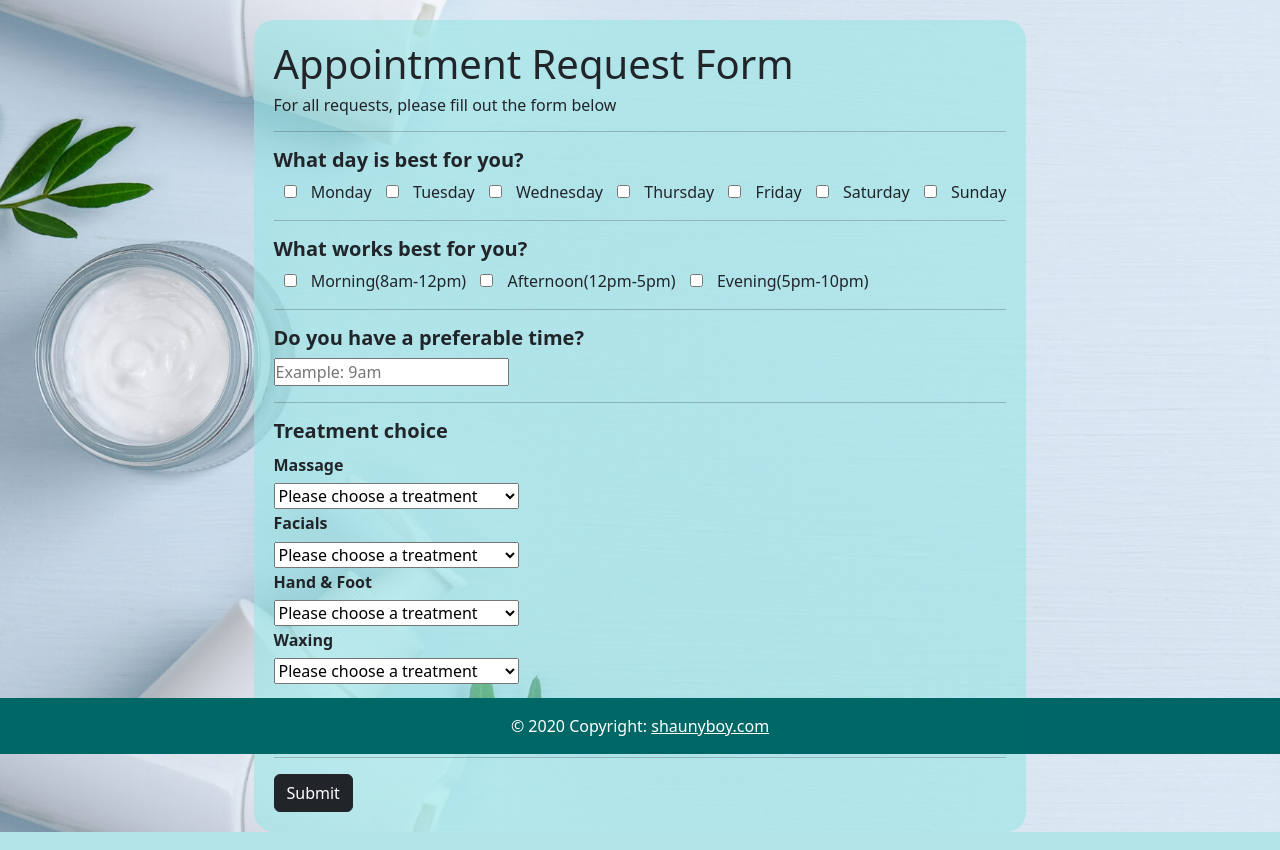
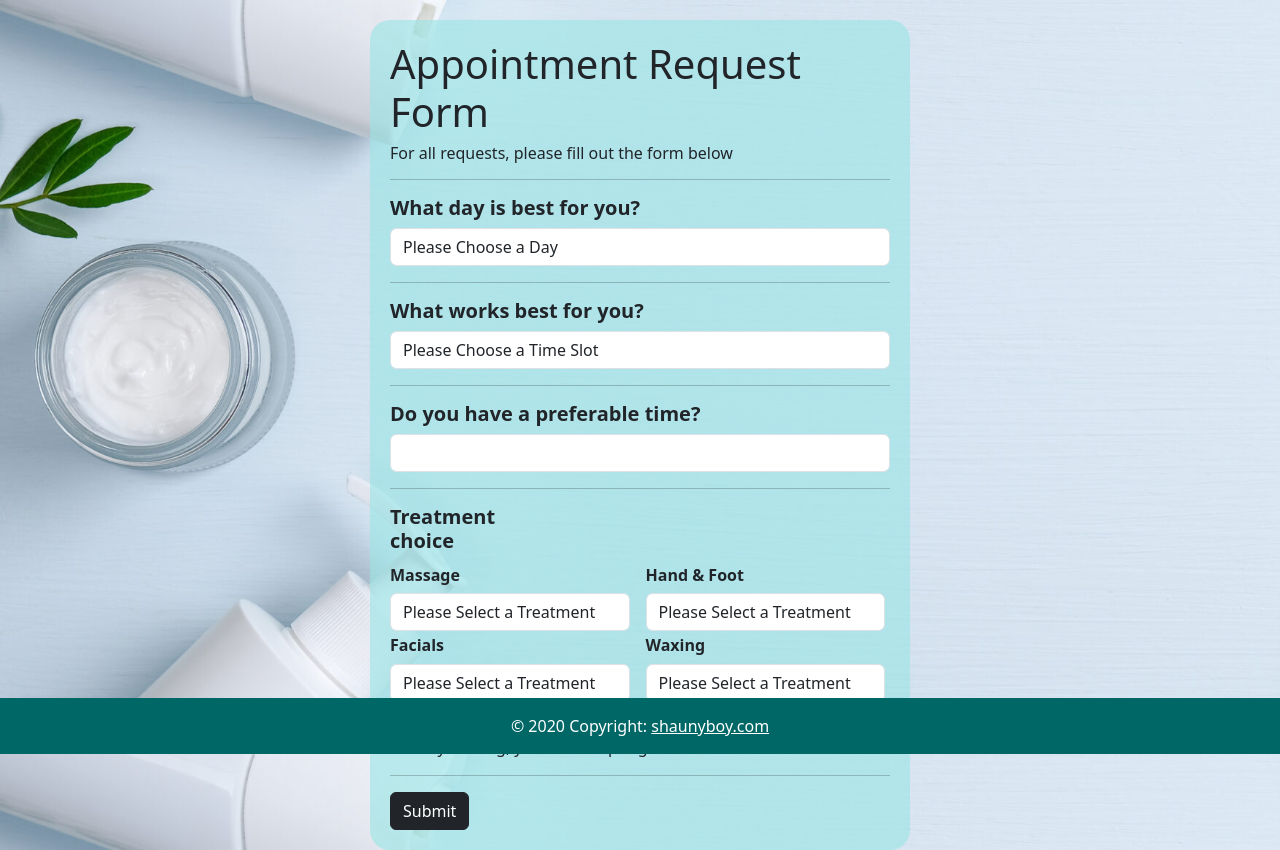
Before and after one commit to Gukkon/salonapp, a Flask app: page /bookings in a window 1280 px wide. Shown: the part 46-896 px from the top of the page. Run offline with Flask 3, Linux system fonts and the light colour scheme; some web fonts are replaced.

Commit message:
massive update to forms and html

```diff
--- a/Salon_app/forms.py
+++ b/Salon_app/forms.py
@@ -1,10 +1,11 @@
 from flask_wtf import FlaskForm
-from wtforms import StringField, SubmitField, PasswordField, BooleanField
+from wtforms import StringField, SubmitField, PasswordField, BooleanField, SelectField, RadioField
 from wtforms.validators import DataRequired, Length, Email, EqualTo, ValidationError
 from Salon_app.models import User
+from wtforms_alchemy import QuerySelectMultipleField
 
 
-# Create a form Class 1 (Registration)
+# Create a form Class 1 (Registration Form)
 
 class RegistrationForm(FlaskForm):
         name = StringField('Name', validators=[DataRequired(), Length(min=2, max=20)])
@@ -27,10 +28,65 @@ class RegistrationForm(FlaskForm):
 
 
 
-# Create a form Class 2 (Log in)
+# Create a form Class 2 (Log in Form)
 
 class LoginForm(FlaskForm):
         username = StringField('Username', validators=[DataRequired(), Length(min=5, max=20)])
         password = PasswordField('Password', validators=[DataRequired()])
         remember = BooleanField('Remember Me')
         submit = SubmitField('Log In')
+
+
+# Form Class 3 (Booking form)
+
+class BookingForm(FlaskForm):
+        day = SelectField(
+                choices=[
+                        ('','Please Choose a Day'),
+                        ('Monday','Monday'),
+                        ('Tuesday','Tuesday'),
+                        ('Wednesday','Wednesday'),
+                        ('Thursday','Thursday'),
+                        ('Friday','Friday'),
+                        ('Saturday','Saturday'),
+                        ('Sunday','Sunday')])
+
+        timeFrame = SelectField(
+                choices=[
+                        ('','Please Choose a Time Slot'),
+                        ('Morning(8am-12pm)','Morning(8am-12pm)'),
+                        ('Afternoon(12pm-5pm)','Afternoon(12pm-5pm)'),
+                        ('Evening(5pm-10pm)','Evening(5pm-10pm)')])
+
+        time = StringField(validators=[DataRequired(), Length(max=3)])
+
+        massage = SelectField(u'Massage',
+                          choices=[
+                                ('','Please Select a Treatment'),
+                                ('Body Radiance','Body Radiance'),
+                                ('Deep Tissue','Deep Tissue'),
+                                ('Sports Massage','Sports Massage')])
+
+        facials = SelectField(u'Facials',
+                          choices=[
+                                ('','Please Select a Treatment'),
+                                ('Dermaplane Facial','Dermaplane Facial'),
+                                ('Microneedling Facial','Microneedling Facial'),
+                                ('Biotec Facial','Biotec Facial')])
+
+        handFoot = SelectField(u'Hand & Foot',
+                          choices=[
+                                ('','Please Select a Treatment'),
+                                ('Manicure','Manicure'),
+                                ('Pedicure','Pedicure'),
+                                ('Ultimate Foot Transformation','Ultimate Foot Transformation')])
+
+        waxing = SelectField(u'Waxing',
+                          choices=[
+                                ('','Please Select a Treatment'),
+                                ('Bikini Wax','Bikini Wax'),
+                                ('Full Leg Wax','Full Leg Wax'),
+                                ('Mens Ultimate Ritual','Mens Ultimate Ritual')])
+        terms = BooleanField('By clicking, you are accepting our Terms and Conditions', validators=[DataRequired()])
+
+        submit = SubmitField()
--- a/Salon_app/routes.py
+++ b/Salon_app/routes.py
@@ -1,7 +1,7 @@
 import os
-from flask import render_template, flash, redirect, url_for
+from flask import render_template, flash, redirect, url_for, request
 from Salon_app import app, db, bcrypt
-from Salon_app.forms import RegistrationForm, LoginForm, ValidationError
+from Salon_app.forms import RegistrationForm, LoginForm, ValidationError, BookingForm
 from Salon_app.models import User
 from flask_login import login_user, current_user, logout_user, login_required
 
@@ -65,6 +65,11 @@ def logout():
     return render_template("logout.html")
 
 
-@app.route('/bookings')
+@app.route('/bookings', methods=['GET','POST'])
 def bookings():
-    return render_template("bookings.html")
+    form = BookingForm()
+    if form.validate_on_submit():
+        result = request.form
+        return redirect(url_for('account'), result=result)
+    else:
+        return render_template("bookings.html", form=form)
--- a/Salon_app/static/css/styles.css
+++ b/Salon_app/static/css/styles.css
@@ -173,6 +173,7 @@ p {
 }
 
 .form-content {
+    width: 540px;
     padding: 20px;
     margin-top: 20px;
     border-radius: 20px;
@@ -188,8 +189,14 @@ p {
 }
 
 .trt-chk {
+    width: 30%;
+}
+
+.grid {
+    width: 330%;
     display: grid;
-    width: 30%;
+    grid-template-columns: 1fr 1fr;
+    gap: 1em;
 }
 
 .trt-chk h6 {
--- a/Salon_app/templates/bookings.html
+++ b/Salon_app/templates/bookings.html
@@ -4,7 +4,7 @@
 
 <div class="form-wrapper">
     <div class="form-container">
-        <form class="form-content" action="" name="booking" method="post">
+        <form class="form-content" action="/bookings" name="booking" method="post">
             <div class="fm-title">
                 <h1>Appointment Request Form</h1>
                 <h6>For all requests, please fill out the form below</h6>
@@ -13,70 +13,173 @@
             <div class="fm-input">
                 <div class="days">
                     <h5><strong>What day is best for you?</strong></h5>
-                    <input type="checkbox" value="Monday"> Monday
-                    <input type="checkbox" value="Tuesday"> Tuesday
-                    <input type="checkbox" value="Wednesday"> Wednesday
-                    <input type="checkbox" value="Thursday"> Thursday
-                    <input type="checkbox" value="Friday"> Friday
-                    <input type="checkbox" value="Saturday"> Saturday
-                    <input type="checkbox" value="Sunday"> Sunday
+                    {% if form.day.errors %}
+                    {{ form.day(class="form-control form-control-md is-invalid required") }}
+                    <div class="invalid-feedback">
+                        {% for error in form.day.errors %}
+                            <span>{{  error }}</span>
+                        {% endfor %}
+                    </div>
+                {% else %}
+                    {{ form.day(class="form-control form-control-md required") }}
+                {% endif %}
+
+                    <!-- <input type="checkbox" name="day" value="Monday"> Monday
+                    <input type="checkbox" name="day" value="Tuesday"> Tuesday
+                    <input type="checkbox" name="day" value="Wednesday"> Wednesday
+                    <input type="checkbox" name="day" value="Thursday"> Thursday
+                    <input type="checkbox" name="day" value="Friday"> Friday
+                    <input type="checkbox" name="day" value="Saturday"> Saturday
+                    <input type="checkbox" name="day" value="Sunday"> Sunday -->
                 </div>
                 <hr>
 
                 <div class="time-frame">
                     <h5><strong>What works best for you?</strong></h5>
-                    <input type="checkbox" value="Monday"> Morning(8am-12pm)
-                    <input type="checkbox" value="Tuesday"> Afternoon(12pm-5pm)
-                    <input type="checkbox" value="Wednesday"> Evening(5pm-10pm)
+                    {% if form.timeFrame.errors %}
+                    {{ form.timeFrame(class="form-control form-control-md is-invalid required") }}
+                    <div class="invalid-feedback">
+                        {% for error in form.timeFrame.errors %}
+                            <span>{{  error }}</span>
+                        {% endfor %}
+                    </div>
+                {% else %}
+                    {{ form.timeFrame(class="form-control form-control-md required") }}
+                {% endif %}
+
+                    <!-- <input type="checkbox" name="timefm" value="Monday"> Morning(8am-12pm)
+                    <input type="checkbox" name="timefm" value="Tuesday"> Afternoon(12pm-5pm)
+                    <input type="checkbox" name="timefm" value="Wednesday"> Evening(5pm-10pm) -->
                 </div>
                 <hr>
 
-
                 <div class="time">
                     <h5><strong>Do you have a preferable time?</strong></h5>
-                    <input type="text" placeholder="Example: 9am" required>
+                    {% if form.time.errors %}
+                    {{ form.time(class="form-control form-control-md is-invalid required") }}
+                    <div class="invalid-feedback">
+                        {% for error in form.time.errors %}
+                            <span>{{  error }}</span>
+                        {% endfor %}
+                    </div>
+                {% else %}
+                    {{ form.time(class="form-control form-control-md required") }}
+                {% endif %}
+
+                    <!-- <input type="text" placeholder="Example: 9am" required> -->
                 </div>
                 <hr>
 
                 <div class="trt-chk">
                     <h5><strong>Treatment choice</strong></h5>
+                    <div class="grid">
+                        <div class="g1">
                     <h6>Massage</h6>
-                    <select name="Massage" id="Massage">
+                    {% if form.massage.errors %}
+                    {{ form.massage(class="form-control form-control-md is-invalid required") }}
+                    <div class="invalid-feedback">
+                        {% for error in form.massage.errors %}
+                            <span>{{  error }}</span>
+                        {% endfor %}
+                    </div>
+                {% else %}
+                    {{ form.massage(class="form-control form-control-md required") }}
+                {% endif %}
+
+
+                    <!-- <select name="Massage" id="Massage">
                         <option selected disabled>Please choose a treatment</option>
                         <option value="Body Radiance">Body Radiance</option>
                         <option value="Deep Tissue">Deep Tissue</option>
                         <option value="Sports Massage">Sports Massage</option>
-                    </select>
+                    </select> -->
                     <h6>Facials</h6>
-                    <select name="Facials" id="Facials">
+                    {% if form.facials.errors %}
+                    {{ form.facials(class="form-control form-control-md is-invalid required") }}
+                    <div class="invalid-feedback">
+                        {% for error in form.facials.errors %}
+                            <span>{{  error }}</span>
+                        {% endfor %}
+                    </div>
+                {% else %}
+                    {{ form.facials(class="form-control form-control-md required") }}
+                {% endif %}
+
+
+                    <!-- <select name="Facials" id="Facials">
                         <option selected disabled>Please choose a treatment</option>
                         <option value="Dermaplane Facial">Dermaplane Facial</option>
                         <option value="Microneedling Facial">Microneedling Facial</option>
                         <option value="Biotec Facial">Biotec Facial</option>
-                    </select>
+                    </select> -->
+                        </div>
+                        <div class="g2">
                     <h6>Hand & Foot</h6>
-                    <select name="HandFoot" id="HandFoot">
+                    {% if form.handFoot.errors %}
+                    {{ form.handFoot(class="form-control form-control-md is-invalid required") }}
+                    <div class="invalid-feedback">
+                        {% for error in form.handFoot.errors %}
+                            <span>{{  error }}</span>
+                        {% endfor %}
+                    </div>
+                {% else %}
+                    {{ form.handFoot(class="form-control form-control-md required") }}
+                {% endif %}
+
+
+                    <!-- <select name="HandFoot" id="HandFoot">
                         <option selected disabled>Please choose a treatment</option>
                         <option value="Manicure">Manicure</option>
                         <option value="Pedicure">Pedicure</option>
                         <option value="Ultimate Foot Transformation">Ultimate Foot Transformation</option>
-                    </select>
+                    </select> -->
                     <h6>Waxing</h6>
-                    <select name="Waxing" id="Waxing">
+                    {% if form.waxing.errors %}
+                    {{ form.waxing(class="form-control form-control-md is-invalid required") }}
+                    <div class="invalid-feedback">
+                        {% for error in form.waxing.errors %}
+                            <span>{{  error }}</span>
+                        {% endfor %}
+                    </div>
+                {% else %}
+                    {{ form.waxing(class="form-control form-control-md required") }}
+                {% endif %}
+
+
+                    <!-- <select name="Waxing" id="Waxing">
                         <option selected disabled>Please choose a treatment</option>
                         <option value="Bikini Wax">Bikini Wax</option>
                         <option value="Full Leg Wax">Full Leg Wax</option>
                         <option value="Men's Ultimate Ritual">Men's Ultimate Ritual</option>
-                    </select>
+                    </select> -->
+                        </div>
+                    </div>
                 </div>
                 <hr>
 
+
                 <div class="tc">
-                    <input type="checkbox" name="confirm" id="confirm" required>By checking this box you adhere to the Terms and Conditions
+                    {% if form.terms.errors %}
+                    {{ form.terms(class="form-control form-control-md is-invalid required") }}
+                    <div class="invalid-feedback">
+                        {% for error in form.terms.errors %}
+                            <span>{{  error }}</span>
+                        {% endfor %}
+                    </div>
+                {% else %}
+                    {{ form.terms(class="required") }}
+                {% endif %}
+                {{ form.terms.label }}
+
+
+                    <!-- <input type="checkbox" name="confirm" id="confirm" required>By checking this box you adhere to the Terms and Conditions -->
                 </div>
                 <hr>
+                {{ form.submit(class="btn btn-dark") }}
 
-                <input class="btn btn-dark" type="button" value="Submit">
+
+
+                <!-- <input class="btn btn-dark" type="button" value="Submit"> -->
 
 
             </div>
```
